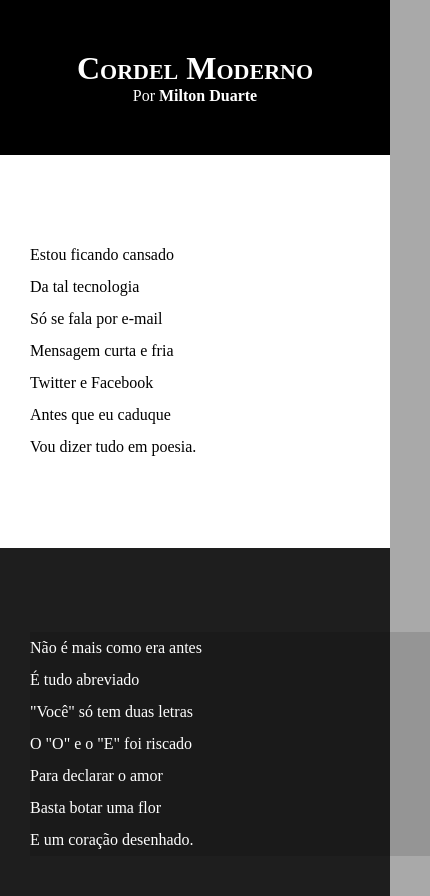
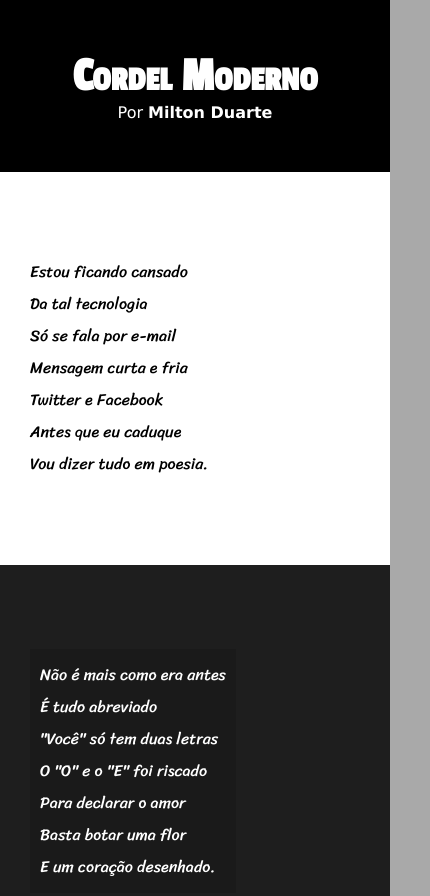
Before and after one commit to JeanCelin/cordel-moderno, a plain HTML site: page index.html in a window 390 px wide. Shown: the top 896 px of the page, 430 px wide, since content can reach past the window. Drawn offline with Linux system fonts and the light colour scheme.

Commit message:
update styles exercise 21

```diff
--- a/estilo/style.css
+++ b/estilo/style.css
@@ -1,14 +1,22 @@
 @charset "UTF-8";
+@import url("https://fonts.googleapis.com/css2?family=Passion+One&family=Sriracha&display=swap");
 
+:root {
+  --font1: Verdana, Geneva, Tahoma, sans-serif;
+  --font2: "Passion One", sans-serif;
+  --font3: "Sriracha", cursive;
+}
 * {
   margin: 0;
   padding: 0;
+  font-size: 1em;
 }
 
 html,
 body {
   min-height: 100vh;
   background-color: darkgray;
+  font-family: var(--font1);
 }
 header {
   background-color: black;
@@ -18,6 +26,8 @@ header {
 header > h1 {
   padding-top: 50px;
   font-variant: small-caps;
+  font-family: var(--font2);
+  font-size: 4em;
 }
 header > p {
   padding-bottom: 50px;
@@ -36,6 +46,8 @@ section {
   padding-bottom: 10vh;
   line-height: 2em;
   padding-left: 30px;
+  font-family: var(--font3);
+  font-size: 1.3em;
 }
 
 section.normal {
@@ -48,7 +60,8 @@ section.img {
 }
 section.img > p {
   background-color: rgba(0, 0, 0, 0.12);
-  width: 400px;
+  display: inline-block;
+  padding: 10px;
 }
 
 footer {
@@ -57,3 +70,11 @@ footer {
   text-align: center;
   padding: 10px;
 }
+@media (max-width: 560px) {
+  header > h1 {
+    font-size: 3em;
+  }
+  section {
+    font-size: 1em;
+  }
+}
```
